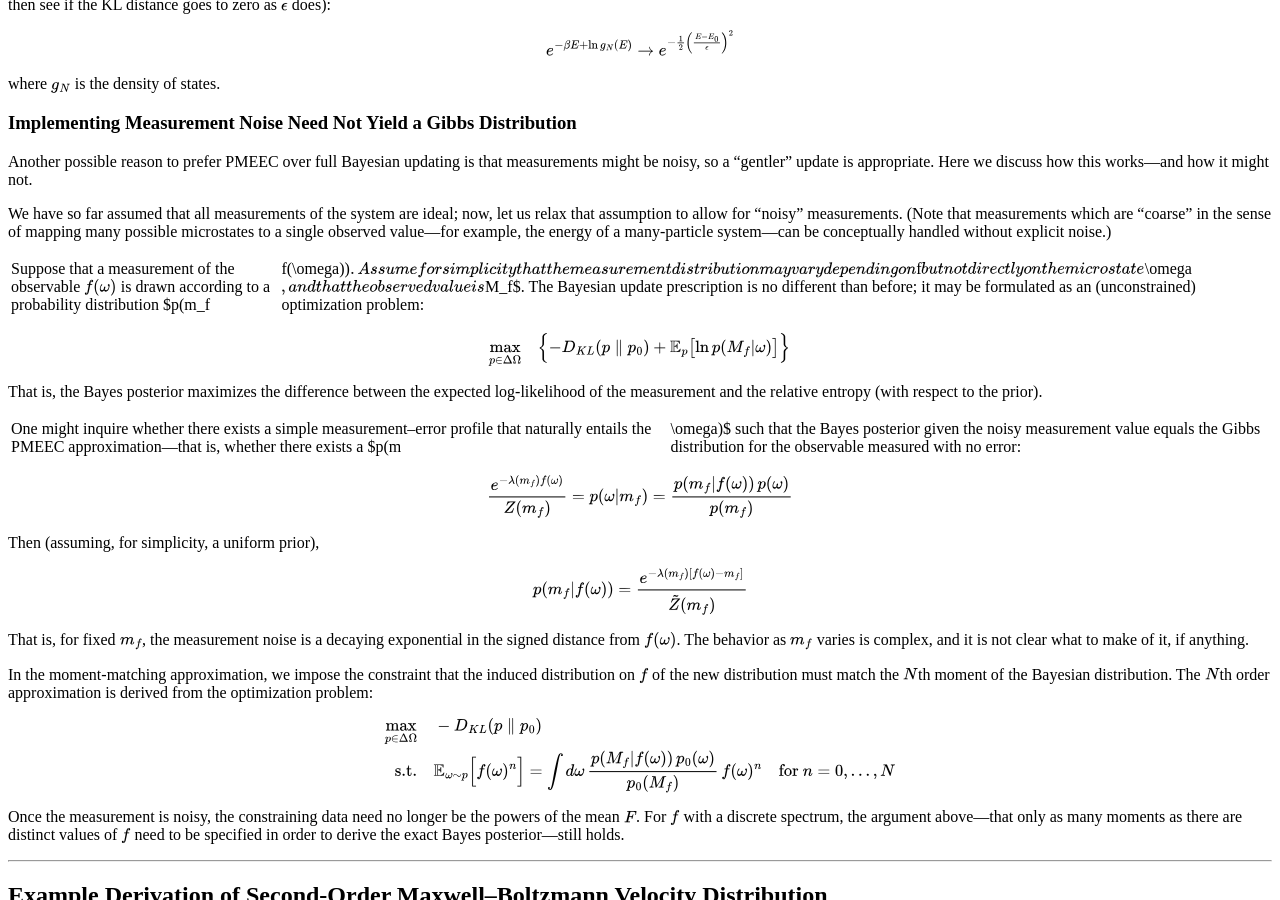
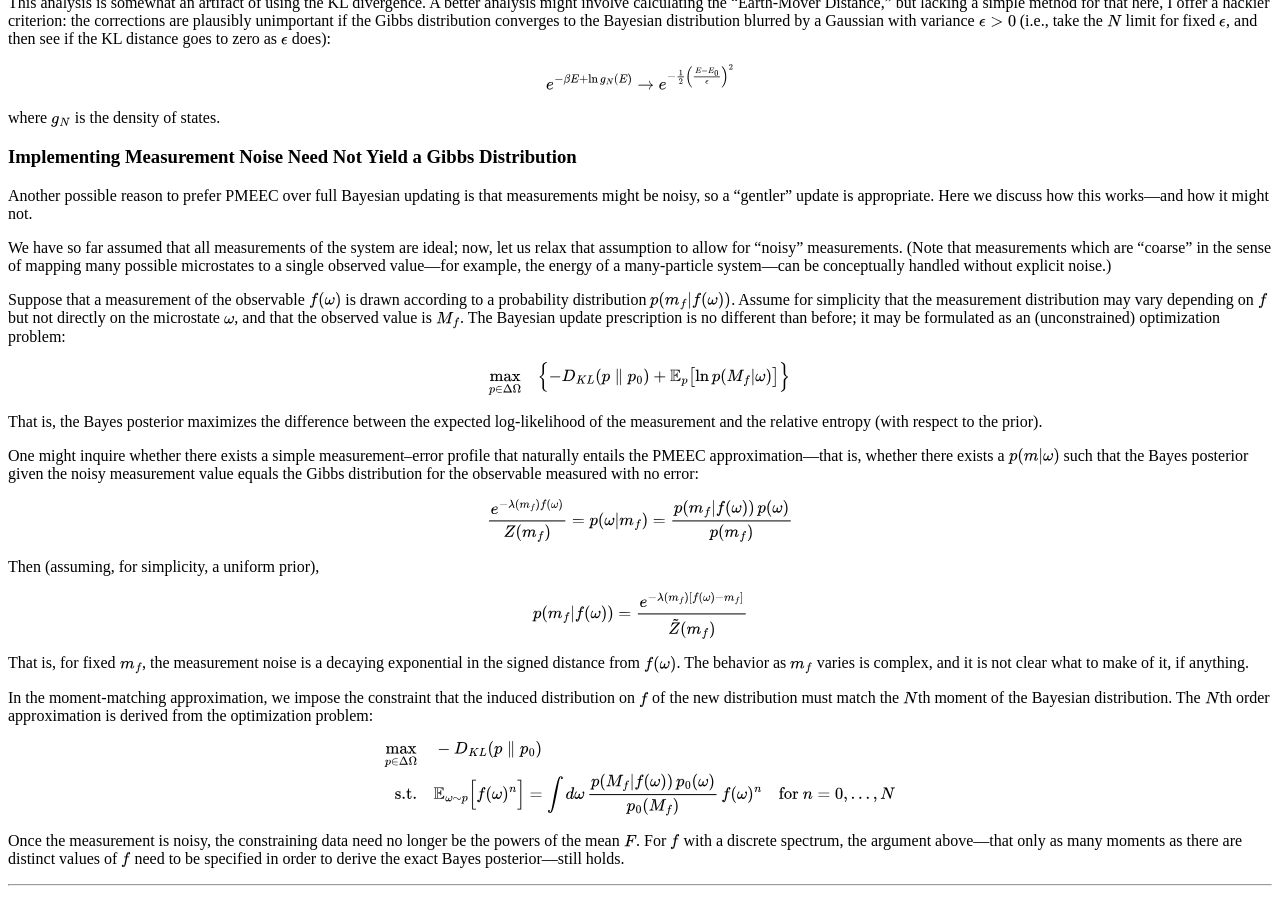
Before and after one commit to CharlesR-W/crw-blog, a Jekyll site: the page built from _posts/2025-03-03-Bayesian-Entropy.md, in a window 1280 px wide and 900 px high, scrolled down 3503 px. Built offline with Jekyll 4.4.1, drawn with Linux system fonts in a browser that asks for light colours; our own code applies the rules of GitHub Pages for plain Markdown files; some of the changed text lies outside the part shown.

Commit message:
Update blog from Obsidian

```diff
--- a/_posts/2025-03-03-Bayesian-Entropy.md
+++ b/_posts/2025-03-03-Bayesian-Entropy.md
@@ -11,7 +11,7 @@ date: "2025-03-03"
 In this paper, I illustrate that the branches of physics known as thermodynamics and statistical mechanics may be understood in their entirety as a first-order moment-matching approximation to Bayesian inference. This insight is developed by the extension of the approximation to higher orders, along with a demonstration of the asymptotic correctness of this approximation for a large class of problems. We go on to suggest a framework for generalizations of the Gibbs ensemble for use in various state-inference problems. Finally, we discuss the relationship between the thermodynamic entropy and the information-theoretic entropy in this higher-order thermodynamics.
 
 ---
-
+Note: due to LaTeX compiler issues, the rendering of vertical bar characters "\vert " or "||" may be inconsistent; please interpret with judgement.
 ## Recapitulation of the Derivation of Statistical Mechanics from the Principle of Maximum Entropy
 
 We consider a physical system, say an ideal adiabatically isolated box full of classical, distinguishable gas molecules. Assuming for now that (somehow) one has certain knowledge of the nature of the degrees of freedom therein, we may perfectly describe the state of the system by specifying a point in the phase-space of $N$ particles,
@@ -78,7 +78,7 @@ $$
 This yields
 
 $$
-p_{\mathrm{PME}}(\omega | F) = \frac{p_0(\omega)}{Z_f}\exp\Bigl(-\lambda_f\, f(\omega)\Bigr)
+p_{\mathrm{PME}}(\omega \vert  F) = \frac{p_0(\omega)}{Z_f}\exp\Bigl(-\lambda_f\, f(\omega)\Bigr)
 $$
 
 It may be verified that this update rule is consistent (updating on one observation and then updating on a second is equivalent to updating on both at once). In fact, this update procedure is a useful generalization of Bayes' rule to allow for more general types of constraints; for details see the post sequence on Geometric Rationality by Garrabrant. Further, note that the objective function with the prior corresponds to
@@ -96,7 +96,7 @@ For the remainder of this work, we shall refer to the "principle of maximum entr
 Bayes' rule for updating a probability distribution $p(\omega)$ upon observing $F$ may be written as
 
 $$
-p(\omega | F) = \frac{p(F | \omega)\,p(\omega)}{p(F)}
+p(\omega \vert  F) = \frac{p(F \vert \omega)\,p(\omega)}{p(F)}
 $$
 
 However, supposing we perform a measurement of the system, it is conceptually incorrect to update on that measurement yielding the given value $F$ *in expectation*. For example, if one observes that the sky is blue, it would be foolish merely to *decrease* your estimated probability that it is in fact green—the probability should go all the way to zero (ignoring any possibility of misperception).
@@ -153,7 +153,7 @@ $$
 In terms of the traditional Lagrange multipliers, this yields the distribution
 
 $$
-p_N(\omega | f(\omega)=F) = \frac{1}{Z_N} \exp\Biggl(-\sum_{n=1}^N \lambda_n\, \bigl(f(\omega)\bigr)^n\Biggr)
+p_N(\omega \vert  f(\omega)=F) = \frac{1}{Z_N} \exp\Biggl(-\sum_{n=1}^N \lambda_n\, \bigl(f(\omega)\bigr)^n\Biggr)
 $$
 
 with $Z_N$ the appropriate normalization constant.
@@ -194,7 +194,7 @@ That Bayes' rule should be the "gold standard" against which any update rule is
 Thermodynamics simplifies physics by considering large-$N$ limits. We might ask whether such a limit justifies using the PMEEC instead of the full Bayesian calculation. Suppose we can define the state space $\Omega(N)$ and some observable $E$ that is well defined in the large-$N$ limit. If the error is quantified using the KL divergence, the error will typically be infinite for continuous observables (since the PMEEC will generally assign some probability density over the whole space, whereas the Bayesian distribution must be a delta function on the "true" manifold—almost all of the PMEEC mass will lie in regions where the Bayesian distribution is zero). Assuming the system is discrete, we calculate (with $p_B$ the Bayesian and $p_G$ the Gibbs distribution, using uniform priors for both):
 
 $$
-D_{KL}(p_{B}\parallel p_{G}) = \beta E_0 + \ln\!\left[\frac{\sum_{\omega} e^{-\beta E(\omega)}}{|E_N^{-1}(E_0)|}\right] = -(F_N-E_0)\beta - \ln|E_N^{-1}(E_0)| = S_G - S_B
+D_{KL}(p_{B}\parallel p_{G}) = \beta E_0 + \ln\!\left[\frac{\sum_{\omega} e^{-\beta E(\omega)}}{\vert E_N^{-1}(E_0)|}\right] = -(F_N-E_0)\beta - \ln|E_N^{-1}(E_0)| = S_G - S_B
 $$
 
 The final form shows that the divergence is the difference in the two entropies—and since $S_G$ maximizes the entropy subject to a looser constraint than $S_B$, this difference is nonnegative.
@@ -221,24 +221,24 @@ Another possible reason to prefer PMEEC over full Bayesian updating is that meas
 
 We have so far assumed that all measurements of the system are ideal; now, let us relax that assumption to allow for "noisy" measurements. (Note that measurements which are "coarse" in the sense of mapping many possible microstates to a single observed value—for example, the energy of a many-particle system—can be conceptually handled without explicit noise.)
 
-Suppose that a measurement of the observable $f(\omega)$ is drawn according to a probability distribution $p(m_f | f(\omega))$. Assume for simplicity that the measurement distribution may vary depending on $f$ but not directly on the microstate $\omega$, and that the observed value is $M_f$. The Bayesian update prescription is no different than before; it may be formulated as an (unconstrained) optimization problem:
+Suppose that a measurement of the observable $f(\omega)$ is drawn according to a probability distribution $p(m_f \vert  f(\omega))$. Assume for simplicity that the measurement distribution may vary depending on $f$ but not directly on the microstate $\omega$, and that the observed value is $M_f$. The Bayesian update prescription is no different than before; it may be formulated as an (unconstrained) optimization problem:
 
 $$
-\max_{p \in \Delta \Omega} \quad \Bigl\{-D_{KL}(p\parallel p_0) + \mathbb{E}_p\bigl[\ln p(M_f | \omega)\bigr]\Bigr\}
+\max_{p \in \Delta \Omega} \quad \Bigl\{-D_{KL}(p\parallel p_0) + \mathbb{E}_p\bigl[\ln p(M_f \vert  \omega)\bigr]\Bigr\}
 $$
 
 That is, the Bayes posterior maximizes the difference between the expected log-likelihood of the measurement and the relative entropy (with respect to the prior).
 
-One might inquire whether there exists a simple measurement–error profile that naturally entails the PMEEC approximation—that is, whether there exists a $p(m|\omega)$ such that the Bayes posterior given the noisy measurement value equals the Gibbs distribution for the observable measured with no error:
+One might inquire whether there exists a simple measurement–error profile that naturally entails the PMEEC approximation—that is, whether there exists a $p(m\vert \omega)$ such that the Bayes posterior given the noisy measurement value equals the Gibbs distribution for the observable measured with no error:
 
 $$
-\frac{e^{-\lambda(m_f) f(\omega)}}{Z(m_f)} = p(\omega | m_f) = \frac{p(m_f|f(\omega))\, p(\omega)}{p(m_f)}
+\frac{e^{-\lambda(m_f) f(\omega)}}{Z(m_f)} = p(\omega \vert  m_f) = \frac{p(m_f \vert f(\omega))\, p(\omega)}{p(m_f)}
 $$
 
 Then (assuming, for simplicity, a uniform prior),
 
 $$
-p(m_f | f(\omega)) = \frac{e^{-\lambda(m_f)[f(\omega) - m_f]}}{\tilde{Z}(m_f)}
+p(m_f \vert  f(\omega)) = \frac{e^{-\lambda(m_f)[f(\omega) - m_f]}}{\tilde{Z}(m_f)}
 $$
 
 That is, for fixed $m_f$, the measurement noise is a decaying exponential in the signed distance from $f(\omega)$. The behavior as $m_f$ varies is complex, and it is not clear what to make of it, if anything.
@@ -248,7 +248,7 @@ In the moment-matching approximation, we impose the constraint that the induced
 $$
 \begin{aligned}
 \max_{p \in \Delta \Omega} \quad & -D_{KL}(p\parallel p_0)\\
-\textrm{s.t.} \quad & \mathbb{E}_{\omega \sim p}\Bigl[f(\omega)^n\Bigr] = \int d\omega\, \frac{p(M_f | f(\omega))\, p_0(\omega)}{p_0(M_f)}\, f(\omega)^n \quad \text{for } n=0,\dots,N
+\textrm{s.t.} \quad & \mathbb{E}_{\omega \sim p}\Bigl[f(\omega)^n\Bigr] = \int d\omega\, \frac{p(M_f \vert  f(\omega))\, p_0(\omega)}{p_0(M_f)}\, f(\omega)^n \quad \text{for } n=0,\dots,N
 \end{aligned}
 $$
 
@@ -350,23 +350,23 @@ To illustrate this, note that in the Landauer example the observer has complete
 Now, consider a generalization where the observer models the system with a vector of parameters $\beta$. Suppose we have $\omega_t = (\omega_{S,t}, \omega_{E,t})$ evolving deterministically. Assume the observer "knows" the microstate $\omega_{S,t}$ and maintains a model of the marginal $p_E(\omega_{E,t}; \beta_t)$, where $\beta_t$ is updated at each time step. The observer is then to "forget" the microstate $\omega_{S,t}$ upon learning the new state $\omega_{S,t+1}$, with a brief overlap where both states are known so that $\beta_t$ can be updated optimally. The new distribution should minimize
 
 $$
-D_{KL}\Bigl(p(\omega_{E,t+1} |\beta_{t}, \omega_{S,t}) \,\parallel\, p_E(\omega_{E,t+1}; \beta_{t+1})\Bigr)
+D_{KL}\Bigl(p(\omega_{E,t+1} \vert  \beta_{t}, \omega_{S,t}) \,\parallel\, p_E(\omega_{E,t+1}; \beta_{t+1})\Bigr)
 $$
 
-Or one might reference the globally optimal distribution $p(\omega_{E,t+1} | \{\omega_S\}_{t'\le t})$. Thus, one seeks
+Or one might reference the globally optimal distribution $p(\omega_{E,t+1} \vert  \{\omega_S\}_{t'\le t})$. Thus, one seeks
 
 $$
-\min_{\beta_{t+1} } \quad \int d\omega_{E,t+1}\, p(\omega_{E,t+1} | \beta_t, \omega_{S,t}) \ln p(\omega_{E,t+1} | \beta_{t+1})
+\min_{\beta_{t+1} } \quad \int d\omega_{E,t+1}\, p(\omega_{E,t+1} \vert  \beta_t, \omega_{S,t}) \ln p(\omega_{E,t+1} \vert \beta_{t+1})
 $$
 
-If we define $p(\omega_{E,t+1} | \beta_t, \omega_{S,t})$ as equal to $p(\omega_{E,t}|\beta_t)$ if there exists an $\omega_{S,t+1}$ such that $(\omega_{S,t},\omega_{E,t})$ evolves to $(\omega_{S,t+1}, \omega_{E,t+1})$, and 0 otherwise, then the change in entropy is given by $D_{KL}(\beta_{t+1} \parallel \beta_t)$.
+If we define $p(\omega_{E,t+1} \vert  \beta_t, \omega_{S,t})$ as equal to $p(\omega_{E,t}\vert\beta_t)$ if there exists an $\omega_{S,t+1}$ such that $(\omega_{S,t},\omega_{E,t})$ evolves to $(\omega_{S,t+1}, \omega_{E,t+1})$, and 0 otherwise, then the change in entropy is given by $D_{KL}(\beta_{t+1} \parallel \beta_t)$.
 
 In the case where $\beta$ is a complete parameterization of $\Delta \Omega_E$, the entropy is zero and $\beta$ updates solely to reflect time evolution.
 
 Finally, we can discuss the geometric interpretation of the entropy: the distributions parameterized by $\beta$ form a submanifold $B$ of $\Delta \Omega$.  Projection onto $B$ is uniquely defined for any distribution in $\Delta \Omega$ by calculating the expectations of the observables conjugate to $\beta$, and then solving the corresponding constrained entropy maximization problem.  Eliding the parameters $\beta$ and the distribution they determine, this is
 
 $$
-proj_B(\omega) = argmin_\beta ~ D_{KL}(\omega || \beta) \newline \\
+proj_B(\omega) = argmin_\beta ~ D_{KL}(\omega \vert  \beta) \newline \\
 s.t. \mathbb{E}_{{\beta}}[O_i] = \mathbb{E}_{\omega}[O_i]
 $$
 
```
Also changed, not shown: 5 other files.
